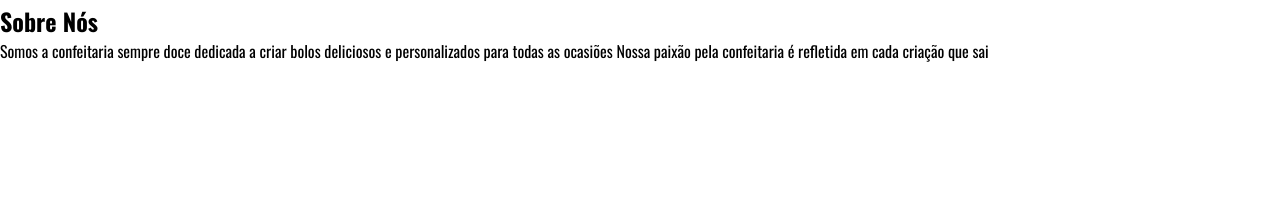
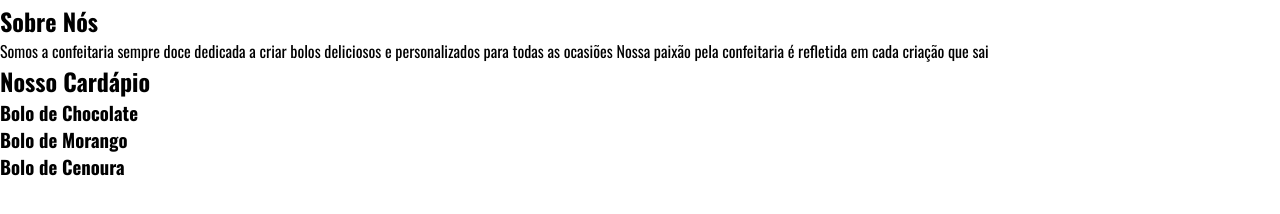
Before and after one commit to Smuk777/Confeitaria, a plain HTML site: page index.html in a window 1280 px wide. Shown: the part 452-666 px from the top of the page. Drawn offline with nearby package versions, Linux system fonts and the light colour scheme.

Commit message:
Cardapio

```diff
--- a/index.html
+++ b/index.html
@@ -27,7 +27,7 @@
     <div>
       <img src="https://www.comidaereceitas.com.br/img/sizeswp/1200x675/2020/05/bolo_chocolate_leite.jpg" alt="Imagem de bolo"/>
     </div>
-    <div>
+    <div class="sobre-nos">
       <h2>
         Sobre Nós </h2>
         <p>
@@ -38,5 +38,20 @@
         </p>
     </div>
 
+    <div>
+      <h2>Nosso Cardápio</h2>
+      <div>
+        <div>
+          <h3>Bolo de Chocolate</h3>
+        </div>
+        <div>
+          <h3>Bolo de Morango</h3>
+        </div>
+        <div>
+          <h3>Bolo de Cenoura</h3>
+        </div>
+      </div>
+    </div>
+
   </body>
 </html>
--- a/style.css
+++ b/style.css
@@ -37,3 +37,8 @@ img {
   height: 300px;
   object-fit: cover;
 }
+
+.sobre nos{
+  width: 80%;
+  text-align: center;
+}
```
